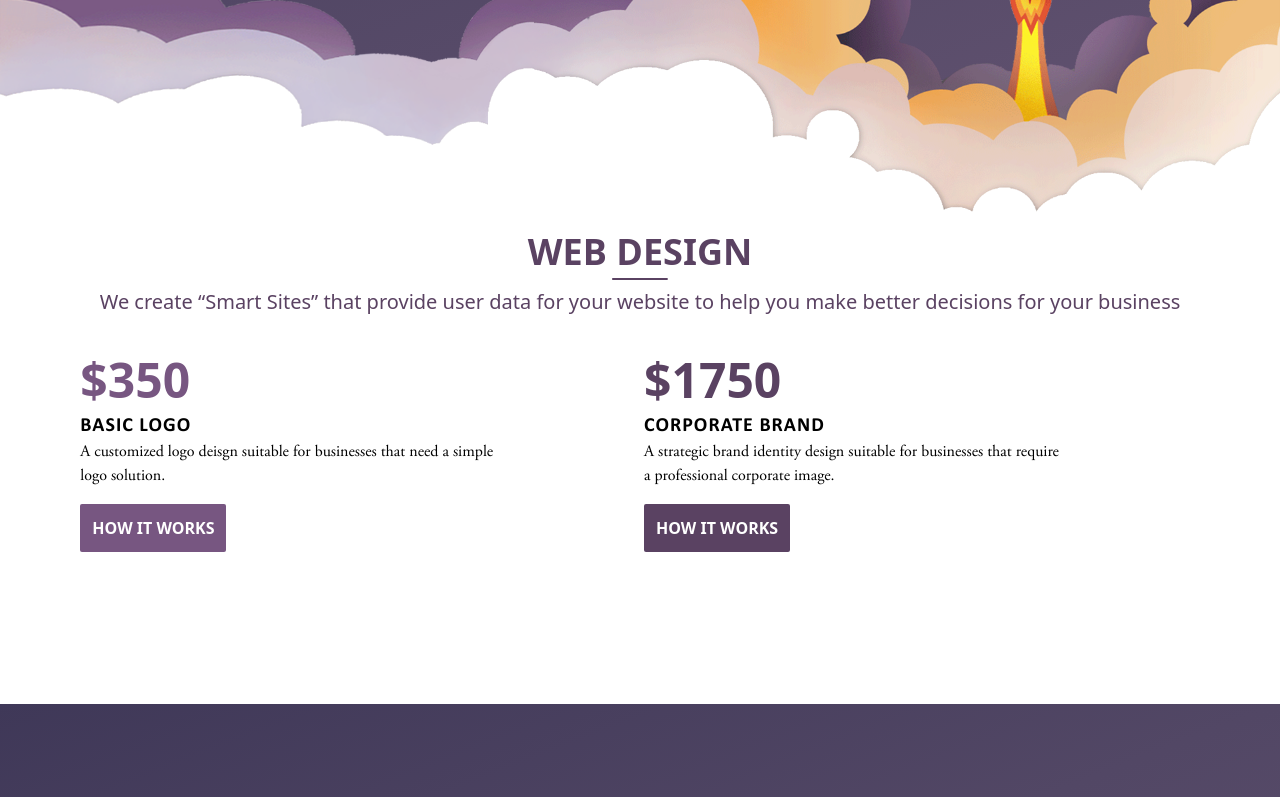
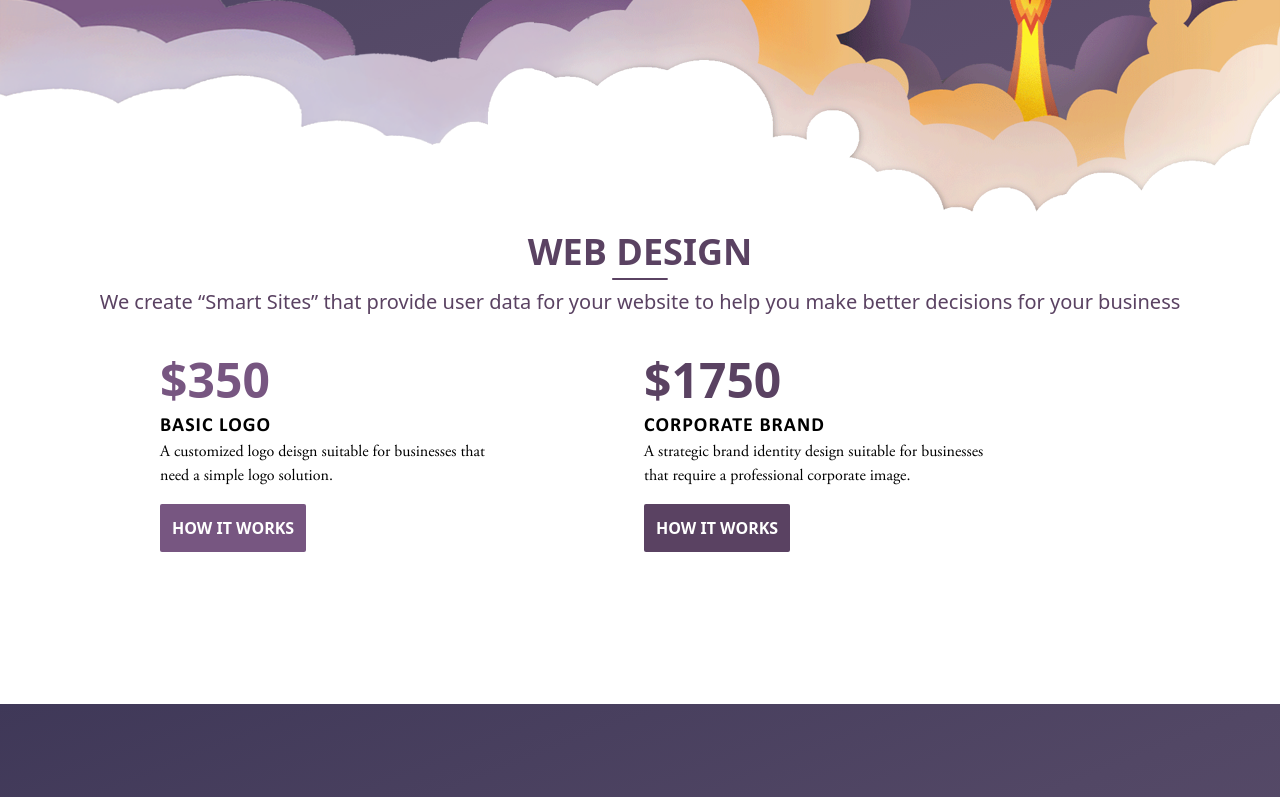
Before and after one commit to ghostjson/tco-website, a Next.js app: page /services/web in a window 1280 px wide. Shown: the part 400-1197 px from the top of the page. Built offline with nearby package versions, Linux system fonts and the light colour scheme.

Commit message:
fix pricing alignment issue

```diff
--- a/components/ServicePricing.tsx
+++ b/components/ServicePricing.tsx
@@ -19,7 +19,7 @@ const ServicePricing: React.FC<ServicePricingProps> = ({
 }) => {
   const [active, setActive] = useState({ service1: false, service2: false });
   return (
-    <div className='my-10'>
+    <div className='my-10 w-full md:px-24 self-center'>
       <div className='flex space-x-2'>
         <div className='flex flex-col justify-between w-3/4'>
           <ServiceItem
```
